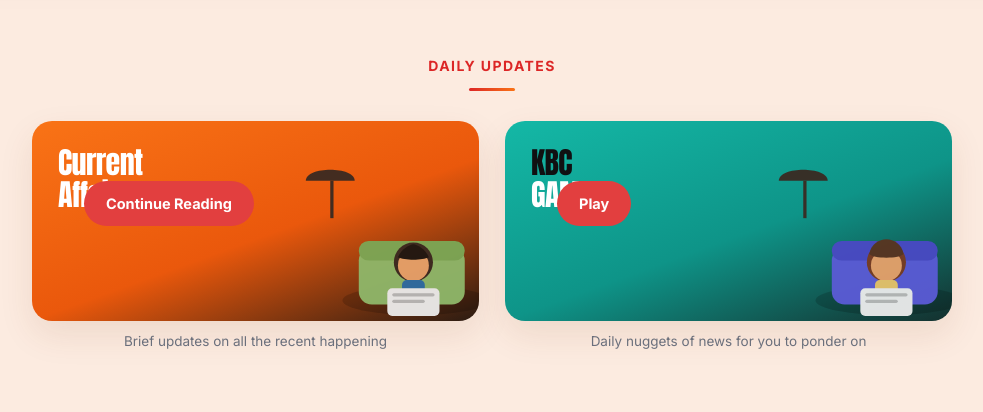
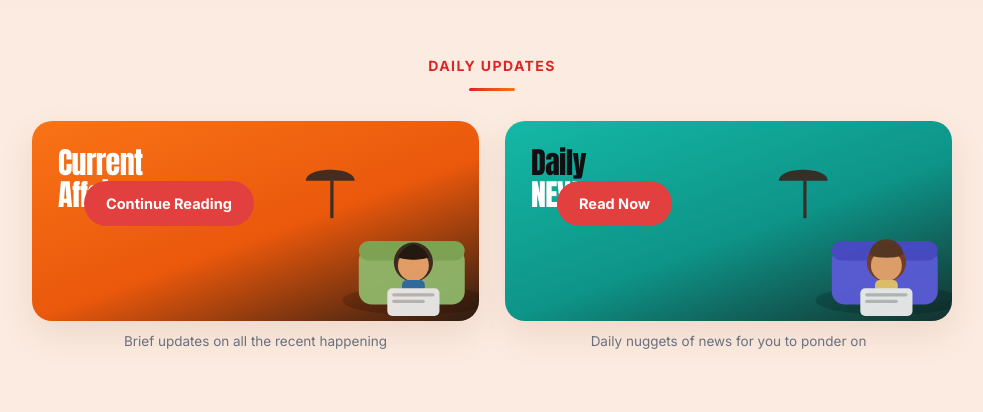
Before and after one commit to n57184322-hue/manjunathacademy, a Django app: page / in a window 1280 px wide. Shown: the part 2101-2513 px from the top of the page, without its empty margins (148-1131 px from the left). Run offline with Django 5.2, Linux system fonts and the light colour scheme; data comes from the database, SQL or seed files in the repository.

Commit message:
Rename second Daily Updates column from KBC Game to Daily News

```diff
--- a/myapp/templates/myapp/index.html
+++ b/myapp/templates/myapp/index.html
@@ -154,7 +154,7 @@
       <div class="daily-col">
         <article class="daily-card daily-kbc">
           <div class="daily-card-top">
-            <svg class="daily-illus" viewBox="0 0 340 190" role="img" aria-label="Person playing a quiz game on a laptop">
+            <svg class="daily-illus" viewBox="0 0 340 190" role="img" aria-label="Person reading news on a laptop">
               <ellipse cx="255" cy="165" rx="90" ry="18" fill="#000" opacity=".18"/>
               <rect x="150" y="18" width="4" height="46" fill="#3A2A22"/>
               <path d="M120 18c0-18 60-18 60 0Z" fill="#3A2A22"/>
@@ -170,8 +170,8 @@
             </svg>
           </div>
           <div class="daily-card-body">
-            <h3 class="kbc-title"><span>KBC</span>GAME</h3>
-            <a class="btn-daily btn-daily-red" href="#test-series">Play</a>
+            <h3 class="kbc-title"><span>Daily</span>NEWS</h3>
+            <a class="btn-daily btn-daily-red" href="#results">Read Now</a>
           </div>
         </article>
         <p class="daily-caption">Daily nuggets of news for you to ponder on</p>
```
